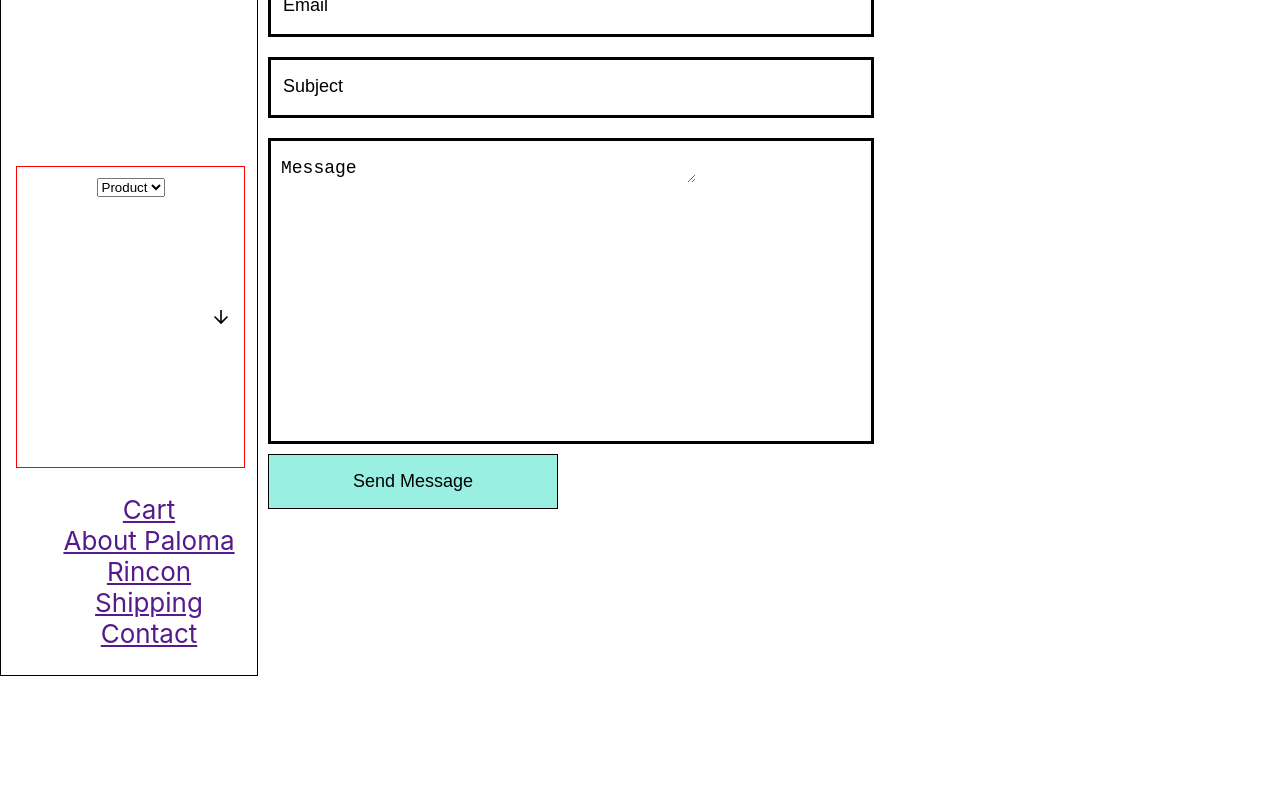
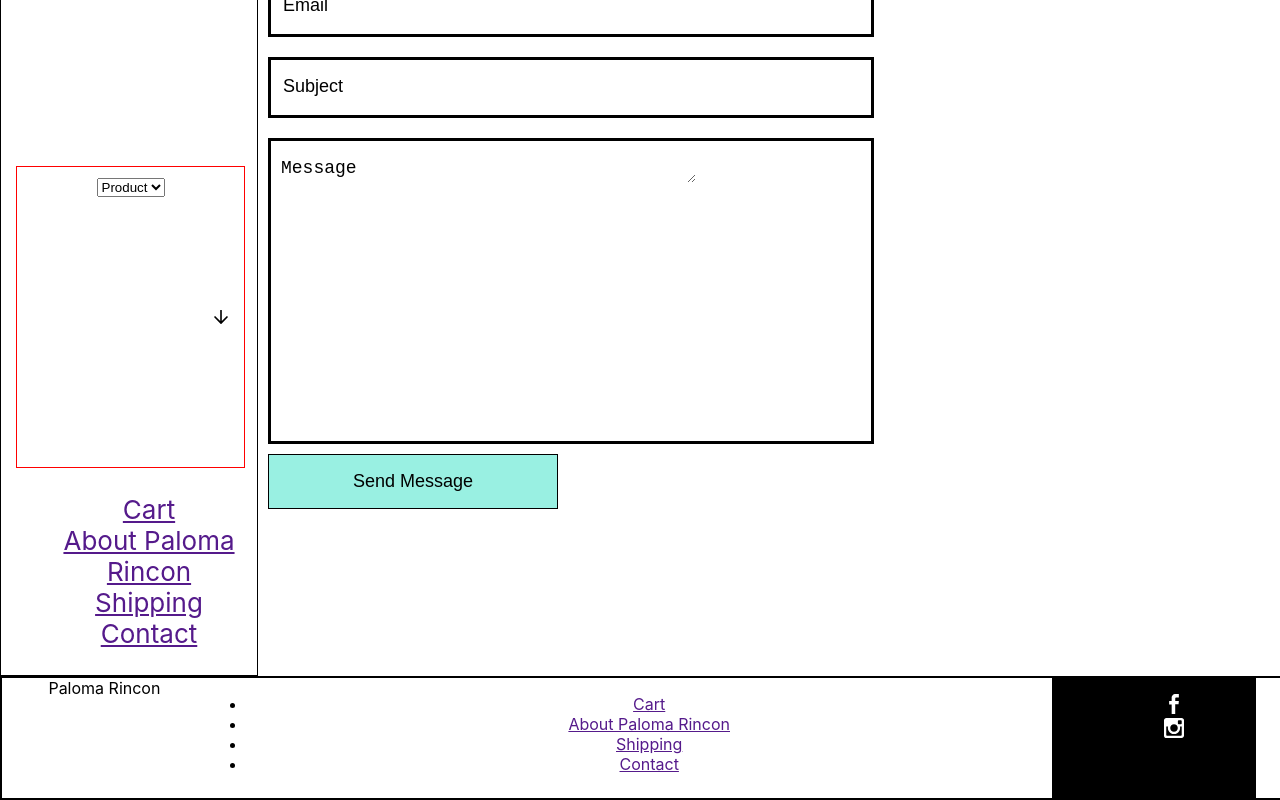
Before and after one commit to unachoza/Paloma-Rincon-Store, a React (Create React App) app in the folder client/: page /contact in a window 1280 px wide. Shown: the part 285-1085 px from the top of the page. Before the commit the page ends 961 px from the top, so only its background shows below. Built offline with nearby package versions, Linux system fonts and the light colour scheme; no server answers.

Commit message:
footer bones

```diff
--- a/client/src/App.js
+++ b/client/src/App.js
@@ -7,6 +7,7 @@ import Logo from "./Components/Logo/Logo";
 import ProductList from './Components/ProductList/ProductList'
 import Dropdown from './Components/Dropdown/Dropdown'
 import Navigation from './Components/Navigation/Navigation'
+import Footer from './Components/Footer/Footer'
 
 
 const App = () => {
@@ -39,6 +40,7 @@ const App = () => {
           <Route exact path="/contact" render={(props) => <Contact {...props} />} />
         </Switch>
       </BrowserRouter>
+      <Footer/>
     </div>
   );
 }
--- /dev/null
+++ b/client/src/Components/Footer/Footer.css
@@ -0,0 +1,25 @@
+footer{
+border: solid black;
+display: flex;
+flex-direction: row;
+flex-shrink: 0;
+border: solid 2px #000000;
+max-width: 1400px;
+margin: 0 auto;
+z-index: 199;
+width: 100%;
+height: 15vh;
+}
+.store-name{
+  width: 16vw;
+
+}
+.socials{
+  width: 16vw;
+  background-color:black;
+  display: inline;
+
+}
+.navigation{
+  width: 66vw;
+}
--- /dev/null
+++ b/client/src/Components/Footer/Footer.js
@@ -0,0 +1,32 @@
+import React from 'react';
+import "./Footer.css"
+import Navigation from '../Navigation/Navigation'
+
+const Footer = () => {
+  return (
+    <footer>
+      <div className="store-name">Paloma Rincon</div>
+
+      <div className="navigation">
+      <Navigation/>
+      </div>
+      <div className="socials">
+      <div class="footer-socials right">
+        <ul class="unstyled social-links">
+
+
+              <li><a title="Facebook" href="https://www.facebook.com/Paloma-Rincon-174901122523064/"><svg xmlns="http://www.w3.org/2000/svg" width="20" height="20" viewBox="157.162 90 297.799 612"><path fill="white" d="M369.036 193.795h85.68V90H333.662c-97.553 19.707-98.776 108.936-98.776 108.936V304.69h-77.724v102.937h77.724V702H343.21V407.383h102.08l9.67-102.938H343.945v-75.52c-.123-33.172 25.092-35.13 25.092-35.13z"></path></svg></a></li>
+
+
+              <li><a title="Instagram" href="https://www.instagram.com/paloma_rincon_/"><svg xmlns="http://www.w3.org/2000/svg" width="20" height="20" viewBox="0 90 612 612"><path fill=" white" d="M540.273 90H71.727C32.19 90 0 122.19 0 161.727v468.67C0 669.81 32.19 702 71.727 702h468.67c39.535 0 71.726-32.19 71.726-71.727V161.727C612 122.313 579.687 90 540.273 90zM306 280.332c63.893 0 115.668 51.775 115.668 115.668S369.893 511.668 306 511.668 190.332 459.893 190.332 396 242.107 280.332 306 280.332zM542.232 608.12c0 13.096-10.77 23.867-23.868 23.867H92.412c-13.097 0-23.868-10.77-23.868-23.868V348.51h56.304c-3.917 15.177-6.12 31.21-6.12 47.49 0 103.55 83.966 187.272 187.272 187.272S493.272 499.552 493.272 396c0-16.524-2.204-32.313-6.12-47.49h55.08v259.61zm0-353.002c0 13.097-10.77 23.868-23.868 23.868h-69.77c-13.096 0-23.867-10.77-23.867-23.868V185.35c0-13.097 10.77-23.868 23.868-23.868h69.77c13.096 0 23.867 10.77 23.867 23.868v69.768z"></path></svg></a></li>
+
+
+
+          </ul>
+        <div class="online-store-text">Online Store by Big Cartel</div>
+      </div>
+      </div>
+    </footer>
+  )
+}
+export default Footer
```
